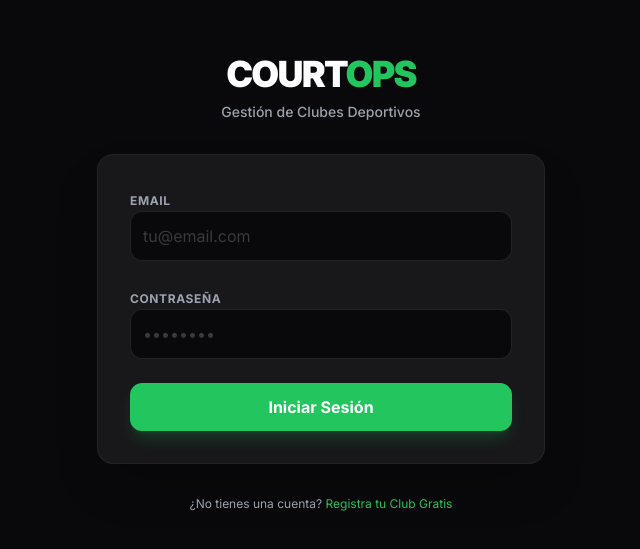
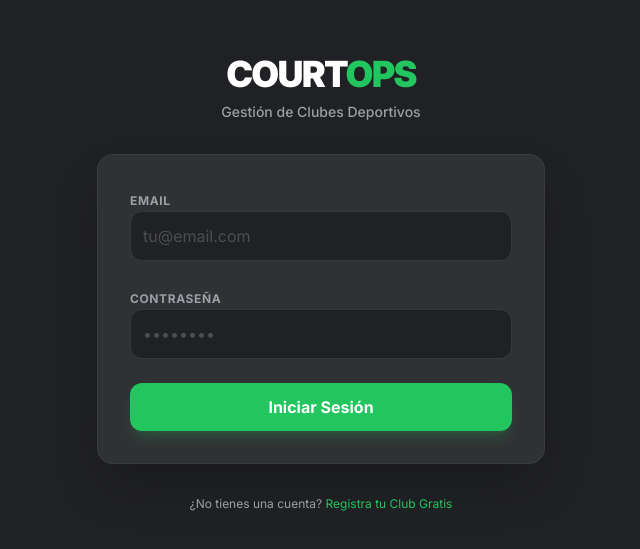
Before and after one commit to 7Francus7/CourtOps, a Next.js app in the folder courtops/: page /login in a window 1280 px wide. Shown: the part 117-666 px from the top of the page, without its empty margins (319-959 px from the left). Built offline with nearby package versions, Linux system fonts and the light colour scheme; no server answers.

Commit message:
fix: update color palette to google material 3 style

```diff
--- a/courtops/src/app/globals.css
+++ b/courtops/src/app/globals.css
@@ -3,82 +3,99 @@
 
 @layer base {
   :root {
-    /* LIGHT MODE (Default) */
-    --background: #f8fafc;
-    --foreground: #0f172a;
+    /* LIGHT MODE (Google Material 3) */
+    --background: #ffffff;
+    /* Pure white */
+    --foreground: #1f1f1f;
+    /* Almost black */
 
-    --card: #ffffff;
-    --card-foreground: #0f172a;
+    --card: #f8f9fa;
+    /* Light grey for containers */
+    --card-foreground: #1f1f1f;
 
     --popover: #ffffff;
-    --popover-foreground: #0f172a;
+    --popover-foreground: #1f1f1f;
 
     --primary: #22c55e;
-    --primary-foreground: #f0fdf4;
+    /* Brand Green maintained */
+    --primary-foreground: #ffffff;
 
-    --secondary: #f1f5f9;
-    --secondary-foreground: #0f172a;
+    --secondary: #f1f3f4;
+    /* Google Grey 100 */
+    --secondary-foreground: #1f1f1f;
 
-    --muted: #f1f5f9;
-    --muted-foreground: #64748b;
+    --muted: #f1f3f4;
+    --muted-foreground: #5f6368;
+    /* Google Grey 600 */
 
-    --accent: #f1f5f9;
-    --accent-foreground: #0f172a;
+    --accent: #e8f0fe;
+    /* Google Light Blue (for active states) */
+    --accent-foreground: #1967d2;
+    /* Google Blue 700 */
 
-    --destructive: #ef4444;
+    --destructive: #dc2626;
     --destructive-foreground: #fef2f2;
 
-    --border: #e2e8f0;
-    --input: #e2e8f0;
+    --border: #e0e0e0;
+    /* Google Grey 300 */
+    --input: #e0e0e0;
     --ring: #22c55e;
 
-    --radius: 0.75rem;
+    --radius: 1rem;
+    /* More rounded like Material 3 */
 
-    /* Legacy/Custom aliases adapted for Light Mode */
+    /* Legacy aliases for Light Mode */
     --bg-dark: #ffffff;
-    --card-dark: #f1f5f9;
-    --text-white: #0f172a;
-    --text-grey: #64748b;
-    --border-dark: #e2e8f0;
+    --card-dark: #f8f9fa;
+    --text-white: #1f1f1f;
+    --text-grey: #5f6368;
+    --border-dark: #e0e0e0;
   }
 
   .dark {
-    /* DARK MODE (Cyber Sport) */
-    --background: #09090b;
-    --foreground: #F5F6F2;
+    /* DARK MODE (Google Dark Theme) */
+    --background: #202124;
+    /* Google Dark Grey */
+    --foreground: #e8eaed;
+    /* Google Grey 100 */
 
-    --card: #0C0F14;
-    /* The specific dark card color */
-    --card-foreground: #F5F6F2;
+    --card: #303134;
+    /* Google Grey 800 - Surfaces */
+    --card-foreground: #e8eaed;
 
-    --popover: #09090b;
-    --popover-foreground: #F5F6F2;
+    --popover: #202124;
+    --popover-foreground: #e8eaed;
 
     --primary: #22c55e;
-    --primary-foreground: #09090b;
+    --primary-foreground: #202124;
 
-    --secondary: #27272a;
-    --secondary-foreground: #F5F6F2;
+    --secondary: #3c4043;
+    /* Google Grey 700 */
+    --secondary-foreground: #e8eaed;
 
-    --muted: #27272a;
-    --muted-foreground: #9ca3af;
+    --muted: #3c4043;
+    --muted-foreground: #9aa0a6;
+    /* Google Grey 400 */
 
-    --accent: #27272a;
-    --accent-foreground: #F5F6F2;
+    --accent: #303134;
+    --accent-foreground: #8ab4f8;
+    /* Google Blue 200 */
 
-    --destructive: #ff4d4d;
-    --destructive-foreground: #F5F6F2;
+    --destructive: #f28b82;
+    /* Google Red 300 */
+    --destructive-foreground: #202124;
 
-    --border: #27272a;
-    --input: #27272a;
-    --ring: #22c55e;
+    --border: #3c4043;
+    /* Very subtle border in dark mode */
+    --input: #3c4043;
+    --ring: #8ab4f8;
 
-    /* Legacy aliases pointing to Dark values */
-    --bg-dark: #09090b;
-    --card-dark: #18181b;
-    --text-white: #F5F6F2;
-    --text-grey: #9CA3AF;
-    --border-dark: #27272a;
+    /* Legacy aliases */
+    --bg-dark: #202124;
+    --card-dark: #303134;
+    --text-white: #e8eaed;
+    --text-grey: #9aa0a6;
+    --border-dark: #3c4043;
   }
 }
 
```
